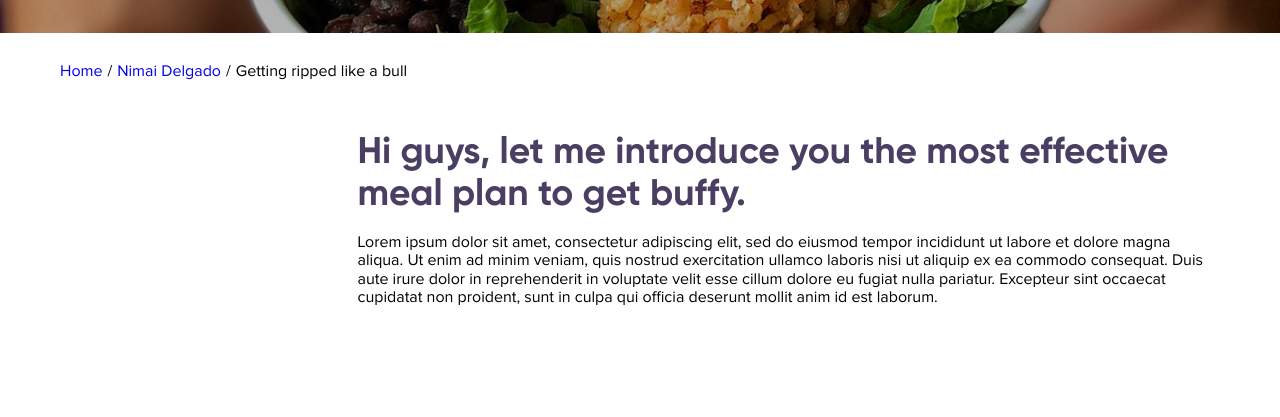
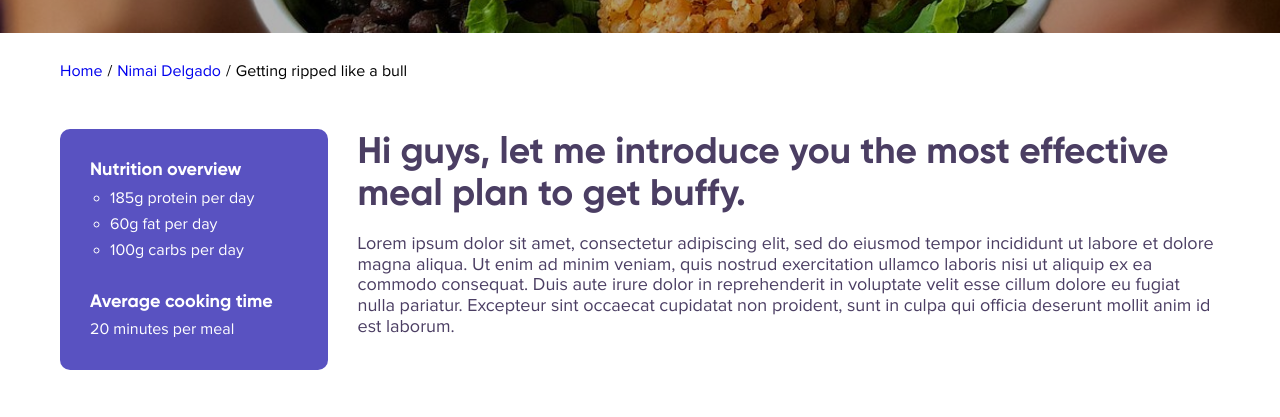
Before and after one commit to foodimus/foodimus-frontend, a plain HTML site: page meal-plan-overview.html in a window 1280 px wide. Shown: the part 337-754 px from the top of the page. Drawn offline with Linux system fonts and the light colour scheme.

Commit message:
Setup left column meal plan overview

```diff
--- a/assets/css/main.css
+++ b/assets/css/main.css
@@ -117,6 +117,10 @@ h6 {
    background-color: #4b3e63;
 }
 
+.u-background--light-purple {
+   background-color: #5952c1;
+}
+
 .u-background--pink {
    background-color: #f59ab5;
 }
@@ -125,7 +129,7 @@ h6 {
    background-color: #f8c444;
 }
 
-/* LAYOUT & SPACING UTILS */
+/* SPACING UTILS */
 
 .u-space-around,
 .u-space-around--sm {
@@ -487,6 +491,25 @@ h6 {
    padding: 4em 0;
 }
 
+/* LAYOUT */
+
+.o-layout {
+   padding: 1.875em;
+   -moz-border-radius: 10px;
+   -webkit-border-radius: 10px;
+   border-radius: 10px;
+}
+
+/* LISTS */
+
+.o-list--circle {
+   padding-left: 1.25em;
+   list-style: circle;
+}
+
+.o-list__item {
+   margin-bottom: 0.5em;
+}
 
 /* Medium devices */
 @media (min-width: 768px) {
--- a/meal-plan-overview.html
+++ b/meal-plan-overview.html
@@ -87,13 +87,31 @@
             <div class="row">
 
                <div class="col-md-3">
+
+                  <div class="o-layout u-background--light-purple u-text--white">
+
+                     <div class="u-large-space-below">
+                        <h3 class="u-text--white">Nutrition overview</h3>
+                        <ul class="o-list o-list--circle">
+                           <li class="o-list__item">185g protein per day</li>
+                           <li class="o-list__item">60g fat per day</li>
+                           <li class="o-list__item">100g carbs per day</li>
+                        </ul>
+                     </div>
+
+                     <h3 class="u-text--white">Average cooking time</h3>
+                     <span>20 minutes per meal</span>
+                  </div>
+
                </div>
 
                <div class="col-md-9">
 
                   <section>
                      <h2 class="t2 u-text--purple u-space-below">Hi guys, let me introduce you the most effective meal plan to get buffy.</h2>
-                     <p>Lorem ipsum dolor sit amet, consectetur adipiscing elit, sed do eiusmod tempor incididunt ut labore et dolore magna aliqua. Ut enim ad minim veniam, quis nostrud exercitation ullamco laboris nisi ut aliquip ex ea commodo consequat. Duis aute irure dolor in reprehenderit in voluptate velit esse cillum dolore eu fugiat nulla pariatur. Excepteur sint occaecat cupidatat non proident, sunt in culpa qui officia deserunt mollit anim id est laborum.</p>
+                     <div class="t4 u-text--purple">
+                        <p>Lorem ipsum dolor sit amet, consectetur adipiscing elit, sed do eiusmod tempor incididunt ut labore et dolore magna aliqua. Ut enim ad minim veniam, quis nostrud exercitation ullamco laboris nisi ut aliquip ex ea commodo consequat. Duis aute irure dolor in reprehenderit in voluptate velit esse cillum dolore eu fugiat nulla pariatur. Excepteur sint occaecat cupidatat non proident, sunt in culpa qui officia deserunt mollit anim id est laborum.</p>
+                     </div>
                   </section>
 
                </div>
```
